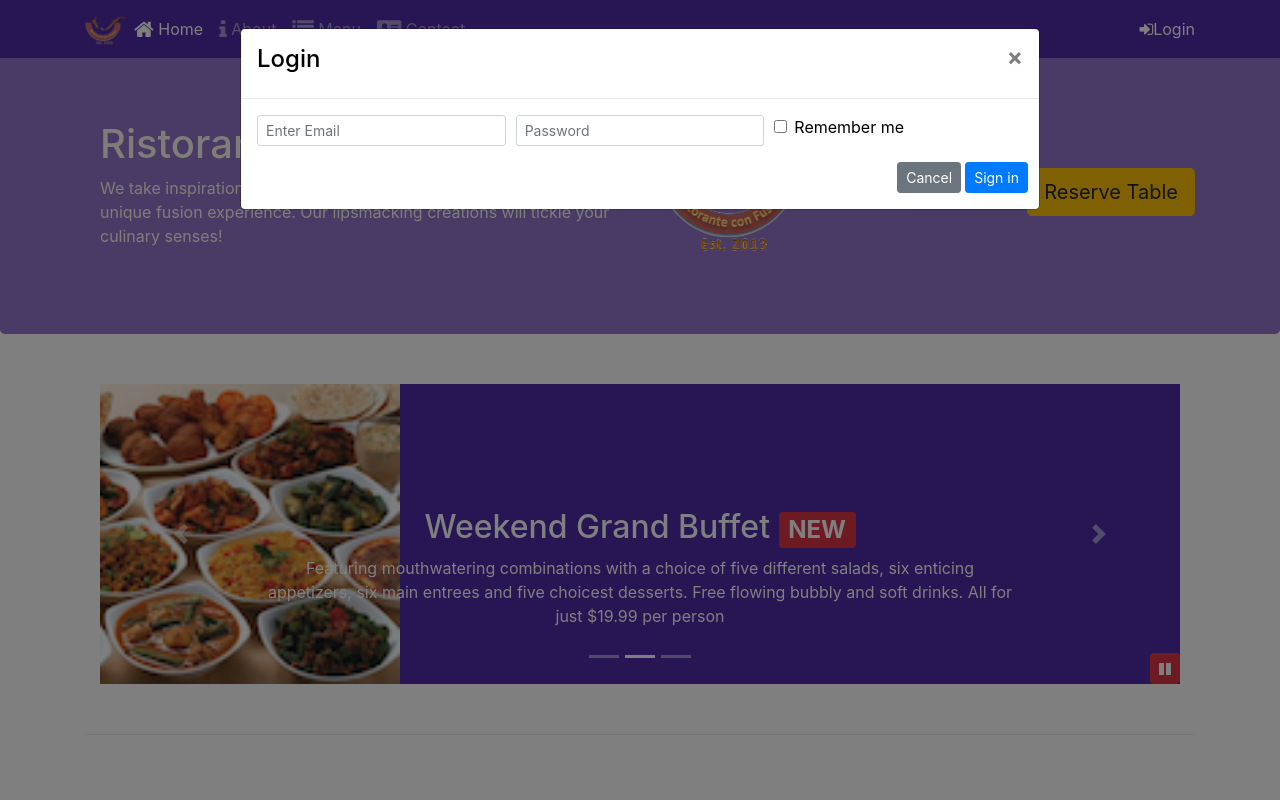
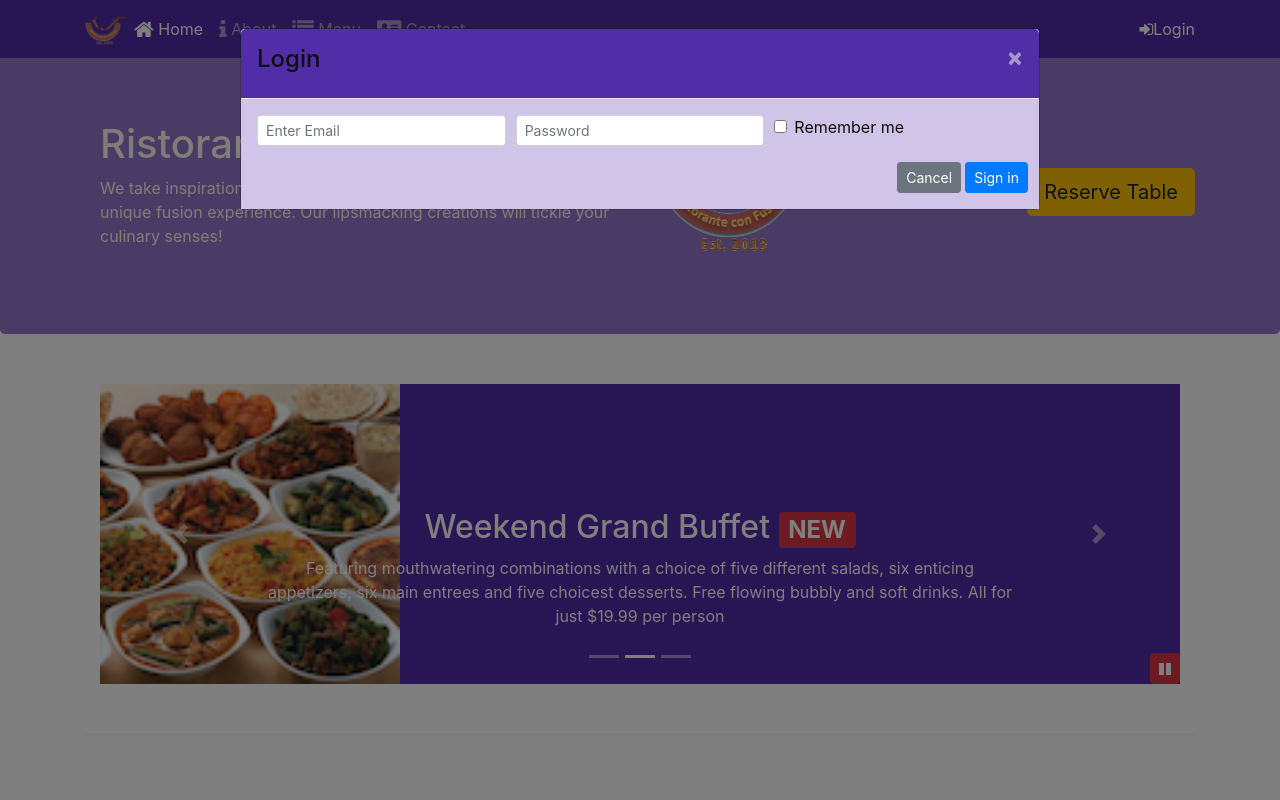
Before and after one commit to snehadasa/conFusion, a website: page index.html in a window 1280 px wide. Both pictures are taken after a click on the link "Login". Shown: the top 800 px of the page. Drawn offline with nearby package versions, Linux system fonts and the light colour scheme.

Commit message:
Assignment 4

```diff
--- a/css/styles.scss
+++ b/css/styles.scss
@@ -74,3 +74,18 @@ body{
     bottom: 0px;
     z-index: 1;
 }
+
+.modal {
+
+    .close {
+        color: floralwhite;
+    }
+
+    .modal-header {
+        background-color:#512DA8;
+    }
+
+    .modal-body {
+        background-color: $background-pale;
+    }
+}
--- a/index.html
+++ b/index.html
@@ -35,7 +35,7 @@
                 </ul>
 
                 <span class="navbar-text">
-                    <a data-toggle="modal" data-target="#loginModal">
+                    <a id="loginButton">
                         <span class="fa fa-sign-in"></span>Login
                     </a>
                 </span>
@@ -98,7 +98,7 @@
                     <img src="img/logo.png" class="img-fluid">
                 </div>
 
-                <button type="button" class="btn btn-warning btn-lg align-self-center" data-toggle="modal" data-target="#reserveModal">
+                <button type="button" class="btn btn-warning btn-lg align-self-center" onclick="$('#reserveModal').modal('show')">
                     Reserve Table
                   </button>
 
@@ -130,7 +130,7 @@
                                                 <label class="form-check-label" for="inlineRadio2">2</label>
                                             </div>
                                             <div class="form-check form-check-inline">
-                                                <input class="form-check-input" type="radio" name="inlineRadioOptions"
+                                                <input class="form-check-input active" type="radio" name="inlineRadioOptions"
                                                     id="inlineRadio3" value="option3">
                                                 <label class="form-check-label" for="inlineRadio3">3</label>
                                             </div>
@@ -377,6 +377,13 @@
                 });
             });
         </script>
+        <script>
+            $(document).ready(function(){
+                $('#loginButton').click(function() {
+                    $("#loginModal").modal('show');
+                });
+            });
+        </script>
 </body>
 
 </html>
```
Also changed, not shown: css/styles.css, 1 other file.
